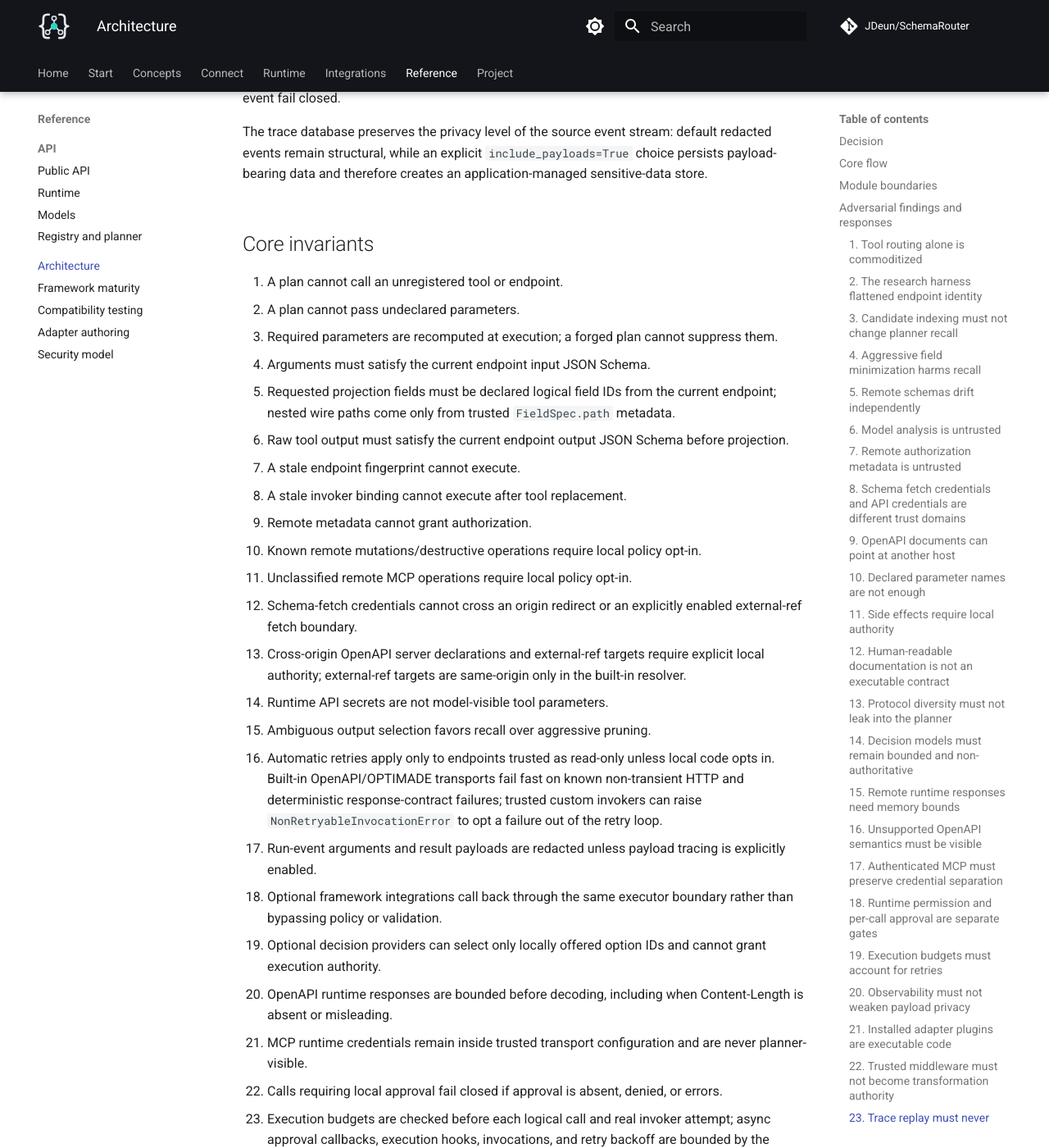
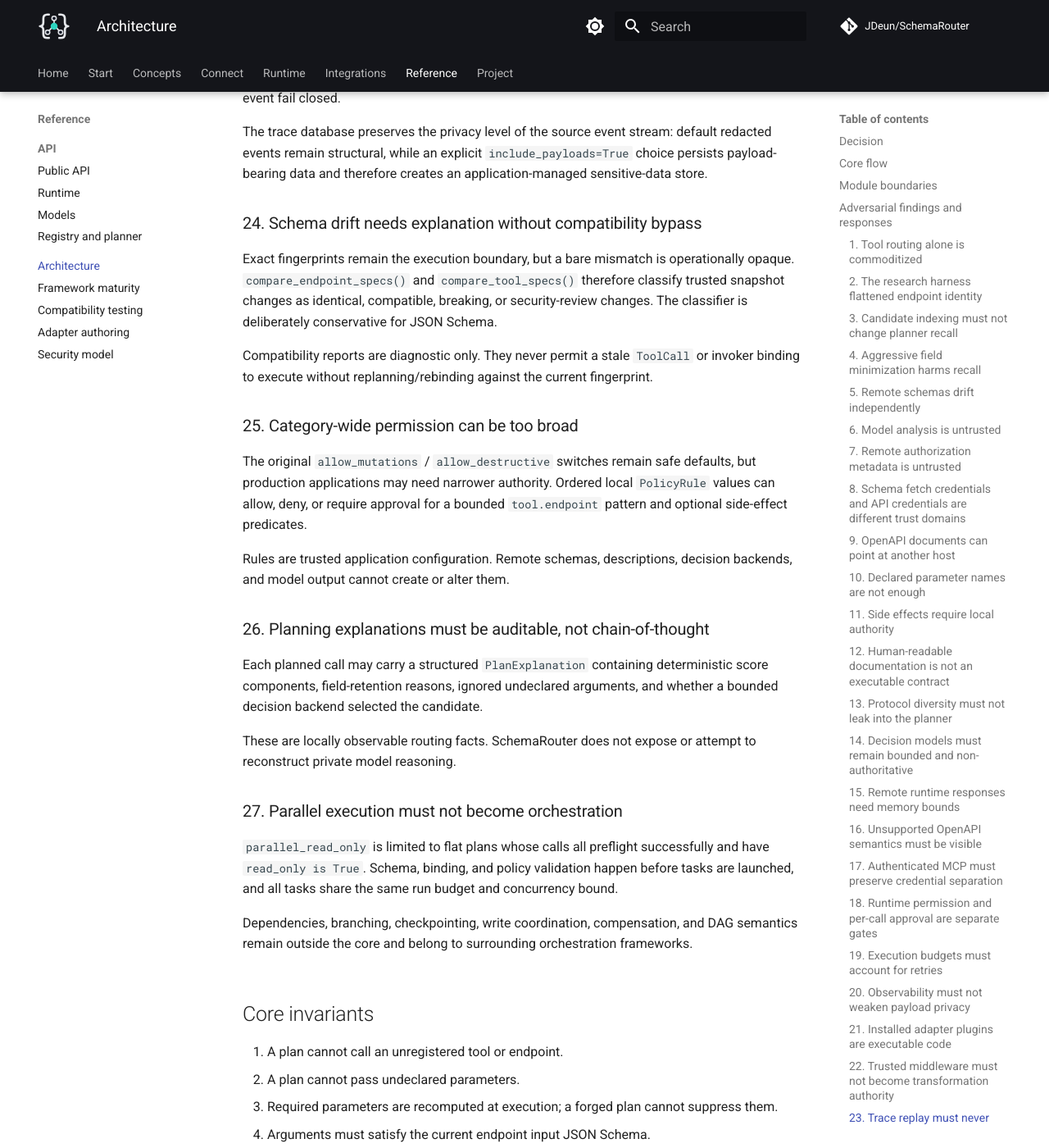
Before and after one commit to JDeun/SchemaRouter, an MkDocs documentation site: the page built from docs/architecture.md, in a window 1280 px wide and 1400 px high, scrolled down 5955 px. Shown: the whole window at 82% size. Built offline with MkDocs 1.6.1 and Material for MkDocs 9.7.7, drawn with Linux system fonts in a browser that asks for light colours; comment, search, counter and statistics services are not loaded; some of the changed text lies outside the part shown.

Commit message:
docs: record 0.7 trust-boundary invariants

```diff
--- a/docs/architecture.md
+++ b/docs/architecture.md
@@ -233,6 +233,43 @@
 remain structural, while an explicit `include_payloads=True` choice persists payload-bearing data
 and therefore creates an application-managed sensitive-data store.
 
+### 24. Schema drift needs explanation without compatibility bypass
+
+Exact fingerprints remain the execution boundary, but a bare mismatch is operationally opaque.
+`compare_endpoint_specs()` and `compare_tool_specs()` therefore classify trusted snapshot changes
+as identical, compatible, breaking, or security-review changes. The classifier is deliberately
+conservative for JSON Schema.
+
+Compatibility reports are diagnostic only. They never permit a stale `ToolCall` or invoker binding
+to execute without replanning/rebinding against the current fingerprint.
+
+### 25. Category-wide permission can be too broad
+
+The original `allow_mutations` / `allow_destructive` switches remain safe defaults, but production
+applications may need narrower authority. Ordered local `PolicyRule` values can allow, deny, or
+require approval for a bounded `tool.endpoint` pattern and optional side-effect predicates.
+
+Rules are trusted application configuration. Remote schemas, descriptions, decision backends, and
+model output cannot create or alter them.
+
+### 26. Planning explanations must be auditable, not chain-of-thought
+
+Each planned call may carry a structured `PlanExplanation` containing deterministic score
+components, field-retention reasons, ignored undeclared arguments, and whether a bounded decision
+backend selected the candidate.
+
+These are locally observable routing facts. SchemaRouter does not expose or attempt to reconstruct
+private model reasoning.
+
+### 27. Parallel execution must not become orchestration
+
+`parallel_read_only` is limited to flat plans whose calls all preflight successfully and have
+`read_only is True`. Schema, binding, and policy validation happen before tasks are launched, and
+all tasks share the same run budget and concurrency bound.
+
+Dependencies, branching, checkpointing, write coordination, compensation, and DAG semantics remain
+outside the core and belong to surrounding orchestration frameworks.
+
 ## Core invariants
 
 1. A plan cannot call an unregistered tool or endpoint.
@@ -272,6 +309,13 @@
 27. Candidate indexing may reduce scorer work but must preserve exhaustive deterministic planner recall.
 28. Execution hooks receive detached snapshots and cannot transform calls or results.
 29. Hook failures fail closed and never create additional tool invocation attempts.
+30. Schema compatibility analysis never bypasses exact plan/binding fingerprint validation.
+31. Fine-grained policy rules exist only in trusted local configuration and cannot be supplied by
+    models or remote capability metadata.
+32. Structured planning explanations contain deterministic/runtime-visible signals only, not model
+    chain-of-thought.
+33. Parallel execution requires every call to preflight as explicitly read-only and shares one run
+    budget across concurrent calls.
 
 ## Current extension backlog
 
```
